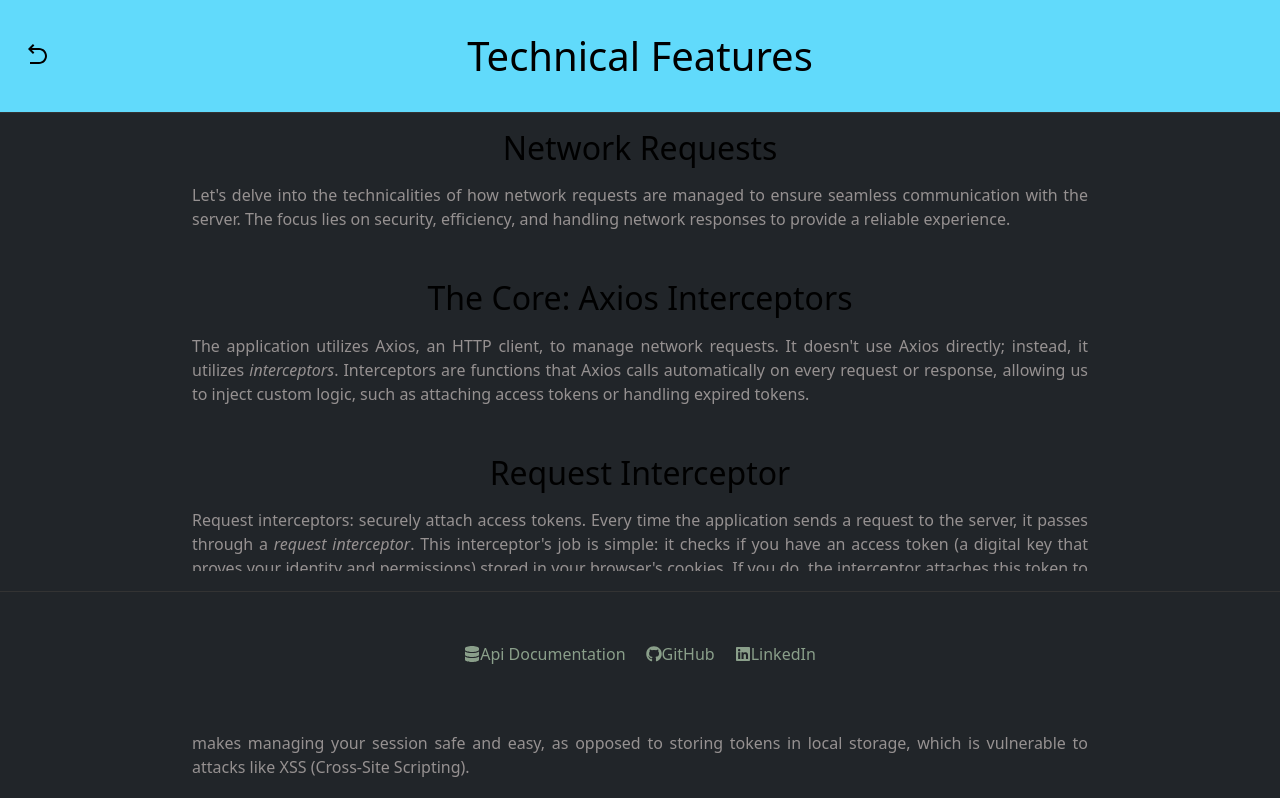
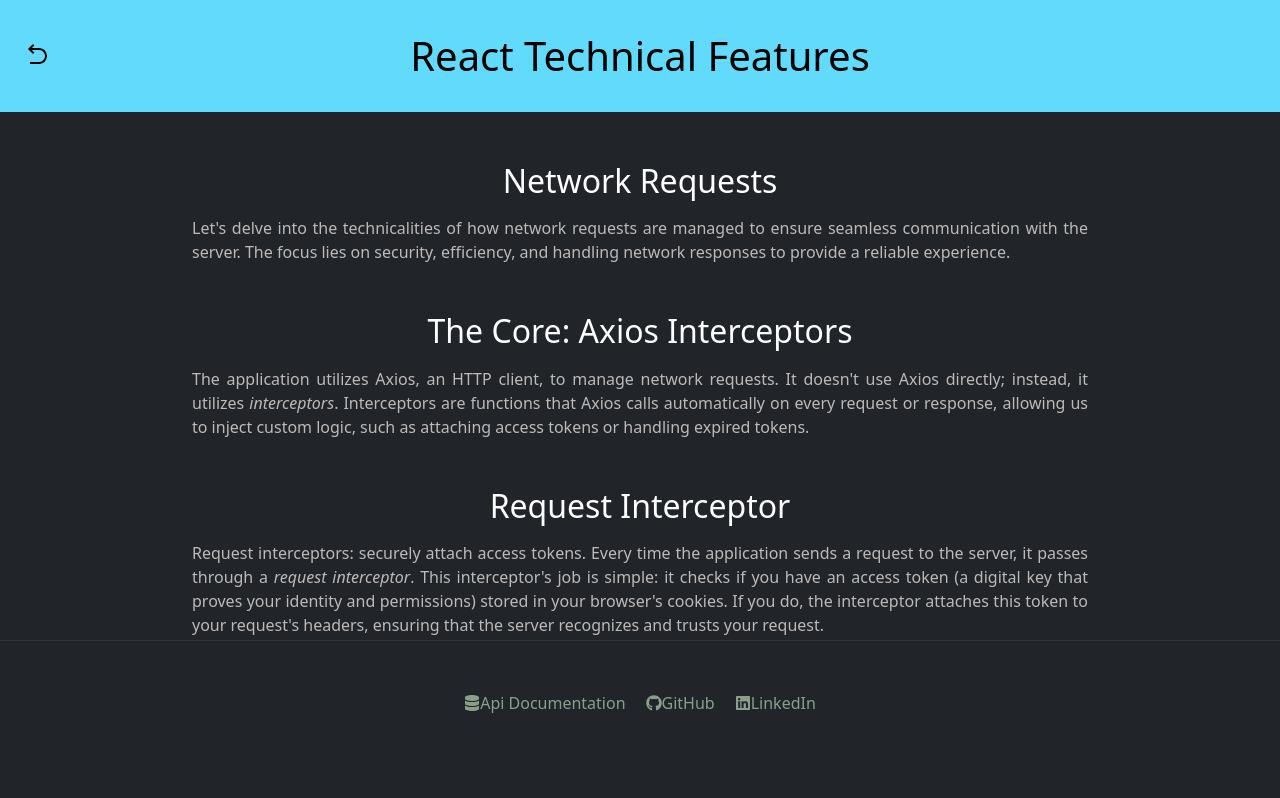
Before and after one commit to anthonynarine/AuthFlow, a React (Create React App) app in the folder react-auth/: page /features in a window 1280 px wide. Shown: the top 798 px of the page. Built offline with nearby package versions, Linux system fonts and the light colour scheme.

Commit message:
Updated some css on the dropdown menu

```diff
--- a/react-auth/src/components/Home/dropdownMenu/DropdownMenu.css
+++ b/react-auth/src/components/Home/dropdownMenu/DropdownMenu.css
@@ -8,6 +8,10 @@
     line-height: 1; /* Adjust line height to better fit your design */
     display: inline-flex; /* Use inline-flex to center text and icons inside the button */
     align-items: center; /* Centers items vertically inside the button */
+}
+
+.inherit-color-bold-text:hover {
+    color: rgb(35, 116, 66); /* Changes text color on hover */
 }
 
 /* Styles for the dropdown container */
@@ -24,7 +28,7 @@
     z-index: 1; /* Ensure it's above other content */
     width: 100%; /* Optional: Match the width to the dropdown button */
     /* box-shadow: 0 8px 16px rgba(0,0,0,0.2); */
-    background-color: #000; /* Light grey background */
+    background-color:#212529; /* Light grey background */
 }
 
 .dropdown.show .dropdown-menu {
@@ -36,9 +40,22 @@
     font-size: larger;
 }
 
+.react-link:hover {
+    background-color: inherit; /* Or any specific color you want */
+    text-decoration: underline;
+    color: #61DAFB;
+}
+
 .django-icon {
     color: #59ca28;
     font-size: larger;
+}
+
+/* Specific hover styles for the Django link */
+.django-link:hover {
+    background-color: inherit; /* Or any specific color you want */
+    text-decoration: underline;
+    color: #59ca28;
 }
 
 
@@ -57,9 +74,3 @@
     width: 24px;
     height: auto;
 }
-
-.dropdown-item:hover {
-    background-color: inherit;
-    text-decoration: underline;
-    color:  rgb(255, 255, 255);
-}
--- a/react-auth/src/components/Home/dropdownMenu/DropdownMenu.jsx
+++ b/react-auth/src/components/Home/dropdownMenu/DropdownMenu.jsx
@@ -3,8 +3,7 @@ import { Link } from 'react-router-dom';
 import "./DropdownMenu.css";
 import { FaReact } from 'react-icons/fa'; // For the React icon
 import { DiPython } from 'react-icons/di'; // Example using a Python icon for Django
-
-
+import { MdArrowDropDown, MdArrowDropUp } from "react-icons/md";
 export const DropdownMenu = ({ isOpen, toggleDropdownMenu }) => {
     return (
         <div className={`dropdown ${isOpen ? 'show' : ''}`}>
@@ -12,13 +11,13 @@ export const DropdownMenu = ({ isOpen, toggleDropdownMenu }) => {
                     type="button"
                     onClick={toggleDropdownMenu}
                     aria-expanded={isOpen ? 'true' : 'false'}>
-                Features
+                Features {isOpen ? <MdArrowDropUp/> : <MdArrowDropDown/>}
             </button>
             <ul className={`dropdown-menu ${isOpen ? 'show' : ''}`}>
-                <li><Link className="dropdown-item" to="/Features">
+                <li><Link className="dropdown-item react-link" to="/Features">
                     <FaReact className='react-icon' /> React
                     </Link></li>
-                <li><Link className="dropdown-item" to="/another-action">
+                <li><Link className="dropdown-item django-link" to="/another-action">
                     <DiPython className='django-icon' /> Django
                     </Link></li>
             </ul>
--- a/react-auth/src/components/Home/footer/Footer.css
+++ b/react-auth/src/components/Home/footer/Footer.css
@@ -6,10 +6,11 @@
   right: 0;
   bottom: 0;
   width: 100%;
+  height: 10rem;
   background-color: #212529; /* or any color that fits your design */
   color: white;
   text-align: center;
-  padding: 20px 0;
+  padding: 0px 0;
   z-index: 100; /* Ensure it's above other content */
 }
 
@@ -18,7 +19,7 @@
   display: flex;
   justify-content: center;
   align-items: center;
-  border-top: 1px solid #333;
+  border-top: 1.5px solid #333;
   padding: 50px 0; /* Adds padding around the links for spacing from the border and content above */
 }
 
--- a/react-auth/src/components/app-features/Features.css
+++ b/react-auth/src/components/app-features/Features.css
@@ -1,24 +1,29 @@
+
+.features-container {
+  background-color: inherit;
+}
+
 .features-container h1 {
-  color: white;
+  color: black;
   text-align: center;
   margin-bottom: 50px;
   background-color: #61DAFB;
   display: block; /* Ensures the h1 element is treated as a block-level element */
   width: 100%; /* Ensures the underline spans the full width of the container */
-  border-bottom: 1px solid #333; /* Creates the underline with a solid line and sets its color */
+  border-bottom: 1x solid #333; /* Creates the underline with a solid line and sets its color */
   line-height: 1.2; /* Adjusts line height to control the spacing above and below the text */
   padding-bottom: 2rem; /* Adds some padding below the text for spacing between text and underline */
   padding-top: 2rem;
 }
 
-  .features-container h1, .features-container h2 {
-    color: black; /* A subtle blue for headings */
+  .features-container h2 {
+    color: White; /* A subtle blue for headings */
     text-align: center;
     margin-bottom: 1rem;
   }
 
   .features-container p {
-    color: #969191; /* Lighter text color for paragraphs */
+    color: #beb9b9; /* Lighter text color for paragraphs */
     text-align: justify; /* Justify align paragraph text for a classic look */
     padding: 0 15%; /* Adjusted padding for narrower text lines */
     margin-bottom: 1rem;
--- a/react-auth/src/components/app-features/Features.jsx
+++ b/react-auth/src/components/app-features/Features.jsx
@@ -18,7 +18,7 @@ export const Features = () => {
               title="Go back to homepage">
         <RiArrowGoBackLine size="1.5em" style={{ color: "black"}} />
       </button>
-      <h1>Technical Features </h1>
+      <h1>React Technical Features </h1>
       <h2>Network Requests</h2>
 
       <section>
--- a/react-auth/src/components/login/Login.css
+++ b/react-auth/src/components/login/Login.css
@@ -70,8 +70,8 @@
   font-size: 1.5rem; /* Typography improvements */
 }
 
-.footer-container {
+/* .footer-container {
   margin-top: auto;
   text-align:center;
   margin-bottom: 4rem;
-}
+} */
```
